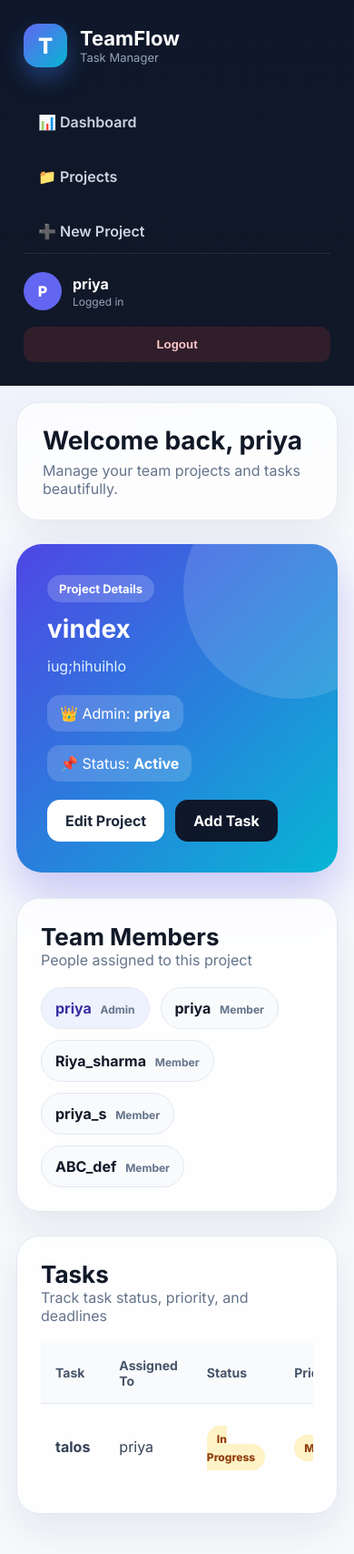
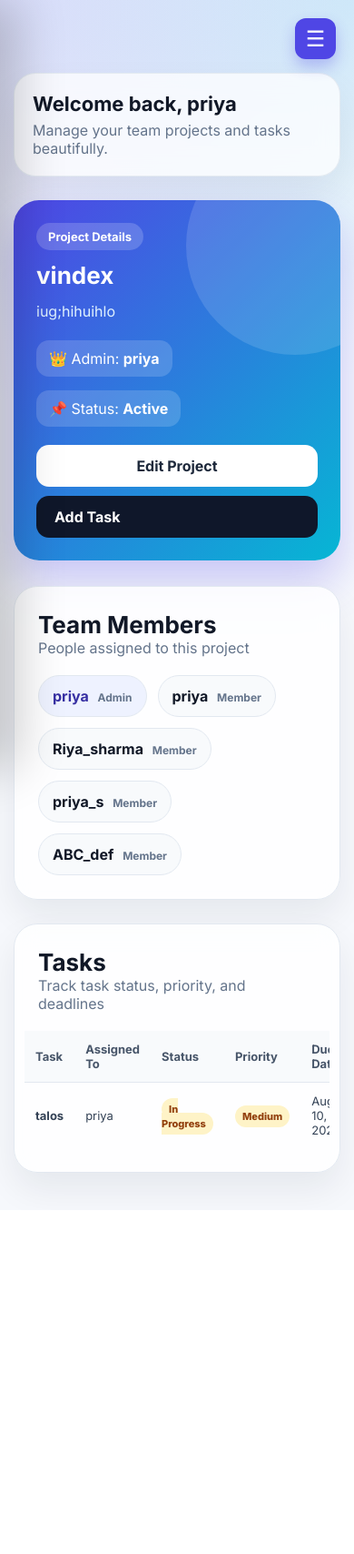
Before and after one commit to priyasisaudiya29-ship-it/team-task-manager, a Django app: page /projects/1/ in a window 390 px wide. Shown: the whole page at 91% size. After the commit the page ends 1322 px from the top, so only its background shows below. Run offline with Django 5.2, Linux system fonts and the light colour scheme; a user stored in the database is signed in; data comes from the database, SQL or seed files in the repository.

Commit message:
make application responsive for mobile devices

```diff
--- a/core/static/core/style.css
+++ b/core/static/core/style.css
@@ -748,6 +748,26 @@ input[type="checkbox"] {
 }
 
 
+/* Mobile Toggle */
+.mobile-toggle {
+    display: none;
+    position: fixed;
+    top: 20px;
+    right: 20px;
+    z-index: 1001;
+    background: #4f46e5;
+    color: white;
+    border: none;
+    width: 45px;
+    height: 45px;
+    border-radius: 12px;
+    font-size: 24px;
+    cursor: pointer;
+    box-shadow: 0 8px 16px rgba(79, 70, 229, 0.3);
+    justify-content: center;
+    align-items: center;
+}
+
 /* Responsive */
 
 @media screen and (max-width: 1100px) {
@@ -760,42 +780,126 @@ input[type="checkbox"] {
         gap: 30px;
     }
     .auth-card {
-        margin: 0;
+        margin: 0 auto;
     }
 }
 
 @media screen and (max-width: 800px) {
+    .mobile-toggle {
+        display: flex;
+    }
+
     .sidebar {
-        position: static;
-        width: 100%;
-        min-height: auto;
+        transform: translateX(-100%);
+        transition: transform 0.3s cubic-bezier(0.4, 0, 0.2, 1);
+        z-index: 1000;
+        width: 280px;
+        box-shadow: 20px 0 50px rgba(0,0,0,0.2);
     }
-    .layout {
-        flex-direction: column;
+
+    .sidebar.active {
+        transform: translateX(0);
     }
+
     .main-content {
         margin-left: 0;
         width: 100%;
-        padding: 18px;
+        padding: 15px;
+        padding-top: 80px;
     }
+
+    .topbar {
+        padding: 20px;
+    }
+
+    .topbar h1 {
+        font-size: 22px;
+    }
+
     .stats-grid,
     .project-grid {
         grid-template-columns: 1fr;
     }
+
     .hero-card,
-    .project-detail-hero,
+    .project-detail-hero {
+        flex-direction: column;
+        align-items: flex-start;
+        padding: 25px;
+    }
+
+    .hero-card h2,
+    .project-detail-hero h2 {
+        font-size: 26px;
+    }
+
+    .hero-actions {
+        width: 100%;
+        flex-direction: column;
+        gap: 10px;
+    }
+
+    .hero-actions .primary-btn,
+    .hero-actions .white-btn {
+        width: 100%;
+        text-align: center;
+    }
+
+    .auth-page {
+        padding: 20px;
+    }
+
+    .auth-left h1 {
+        font-size: 32px;
+    }
+
     .page-title {
         flex-direction: column;
         align-items: flex-start;
+        gap: 15px;
     }
-    .hero-card h2,
-    .project-detail-hero h2 {
+
+    .page-title .primary-btn {
+        width: 100%;
+        text-align: center;
+    }
+
+    .form-wrapper {
+        padding: 20px;
+    }
+
+    .form-header h2 {
+        font-size: 24px;
+    }
+
+    /* Table Responsiveness */
+    .table-box {
+        margin: 0 -15px;
+        width: calc(100% + 30px);
+        border-radius: 0;
+    }
+
+    td, th {
+        padding: 12px;
+        font-size: 13px;
+    }
+
+    .badge, .priority {
+        padding: 5px 8px;
+        font-size: 11px;
+    }
+}
+
+@media screen and (max-width: 480px) {
+    .auth-left h1 {
         font-size: 28px;
     }
-    .auth-page {
-        padding: 25px;
+
+    .auth-card {
+        padding: 20px;
     }
-    .auth-left h1 {
-        font-size: 38px;
+
+    .stat-card p {
+        font-size: 28px;
     }
 }
--- a/core/templates/core/base.html
+++ b/core/templates/core/base.html
@@ -3,6 +3,7 @@
 <html lang="en">
   <head>
     <meta charset="UTF-8" />
+    <meta name="viewport" content="width=device-width, initial-scale=1.0" />
     <title>TeamFlow | Task Manager</title>
     <link rel="stylesheet" href="{% static 'core/style.css' %}" />
   </head>
@@ -10,7 +11,8 @@
   <body>
     <div class="layout">
       {% if user.is_authenticated %}
-      <aside class="sidebar">
+      <button class="mobile-toggle" id="mobileToggle">☰</button>
+      <aside class="sidebar" id="sidebar">
         <div class="brand">
           <div class="brand-icon">T</div>
           <div>
@@ -61,5 +63,24 @@
         {% endif %} {% block content %} {% endblock %}
       </main>
     </div>
+    <script>
+      const mobileToggle = document.getElementById('mobileToggle');
+      const sidebar = document.getElementById('sidebar');
+
+      if (mobileToggle && sidebar) {
+        mobileToggle.addEventListener('click', () => {
+          sidebar.classList.toggle('active');
+        });
+
+        // Close sidebar when clicking outside on mobile
+        document.addEventListener('click', (e) => {
+          if (window.innerWidth <= 800 &&
+              !sidebar.contains(e.target) &&
+              e.target !== mobileToggle) {
+            sidebar.classList.remove('active');
+          }
+        });
+      }
+    </script>
   </body>
 </html>
```
